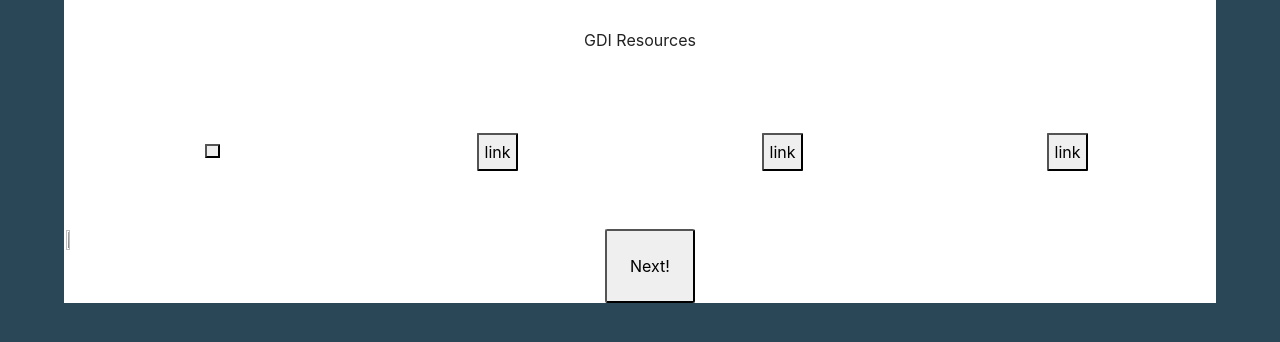
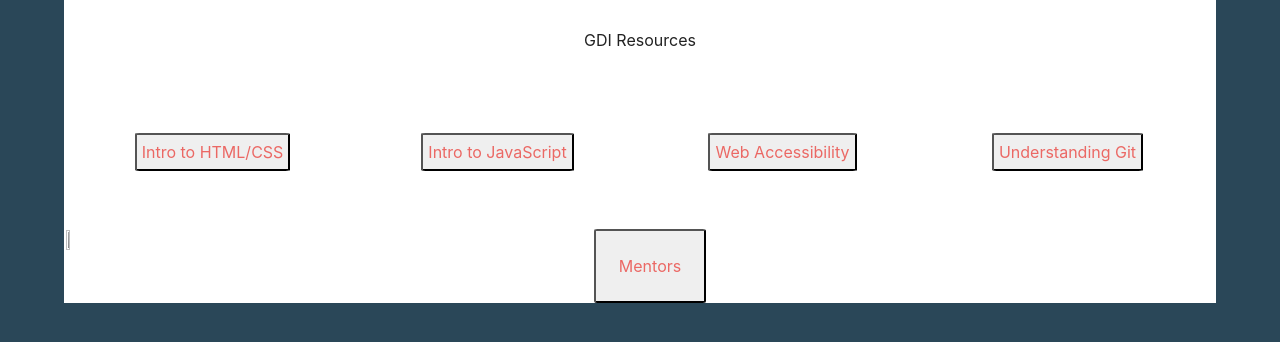
Before and after one commit to lalibretti/GDI-Front-End, a website: page learning.html in a window 1280 px wide. Shown: the part 304-646 px from the top of the page. Drawn offline with Linux system fonts and the light colour scheme; a web font is replaced by a local one.

Commit message:
Added links to pages, connected FED path pages

```diff
--- a/learning.html
+++ b/learning.html
@@ -21,16 +21,16 @@
             <div class="container">
                 <div class="row">
                     <div class="col">
-                        <button><link/button>
+                        <button><a href="http://girldevelopit.github.io/gdi-featured-html-css-intro/#/">Intro to HTML/CSS</a></button>
                     </div>
                     <div class="col">
-                    <button>link</button>
+                    <button><a href="https://girldevelopit.com/materials/#http://girldevelopit.github.io/gdi-featured-js-intro/#/">Intro to JavaScript</a></button>
                 </div>
                 <div class="col">
-                    <button>link</button>
+                    <button><a href="https://www.teaching-materials.org/accessibility/#/">Web Accessibility</a></button>
                 </div>
                 <div class="col">
-                    <button>link</button>
+                    <button><a href="https://www.teaching-materials.org/github-web/#/">Understanding Git</a></button>
                 </div>
             </div>
         </div>
@@ -38,7 +38,7 @@
             <img src="/images/skillsimage.jpg" class="skills">
         </div>
         <div>
-            <button class="button" id="button">Next!</button>
+            <button class="button" id="button"><a href="mentors.html">Mentors</a></button>
         </div>
     </div>
     </div>
```
Also changed, not shown: mentors.html (+2 -1 lines), results.html (+1 -1 lines), skills.html (+1 -1 lines), 1 other file.
